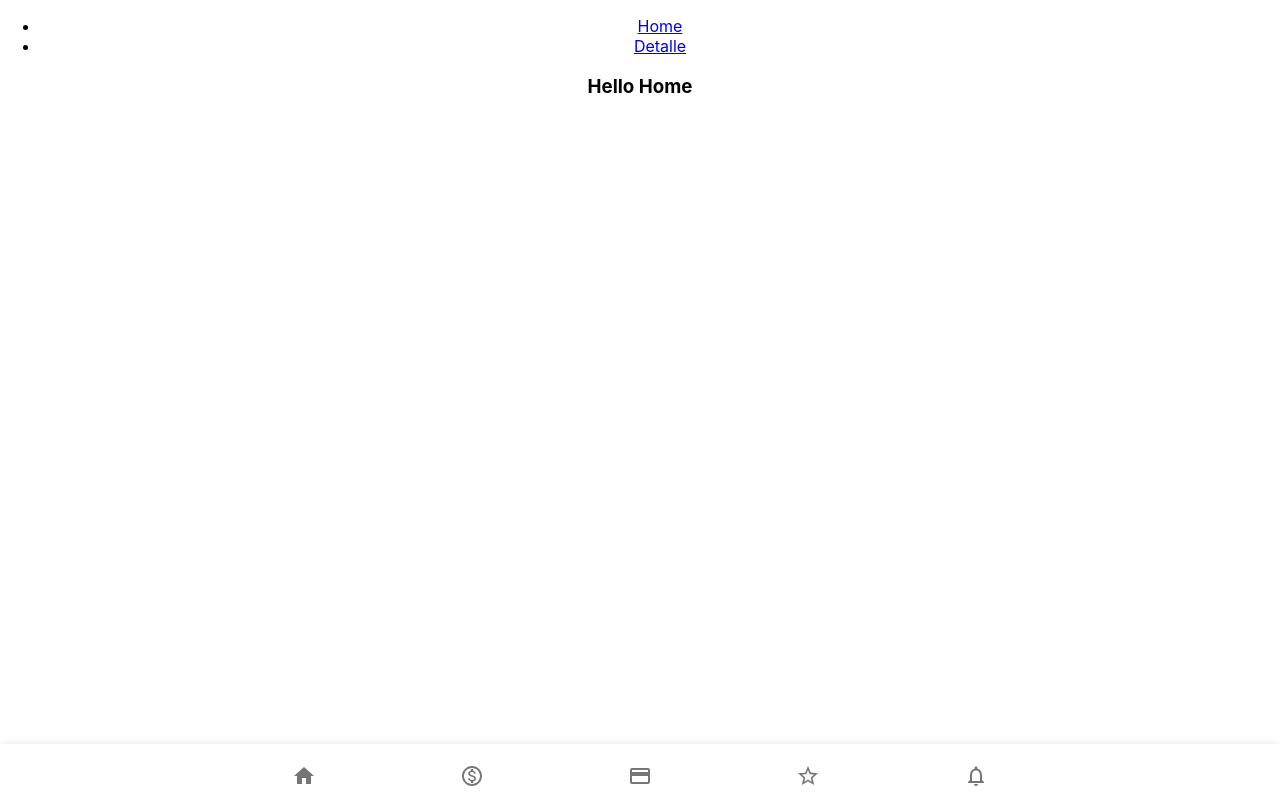
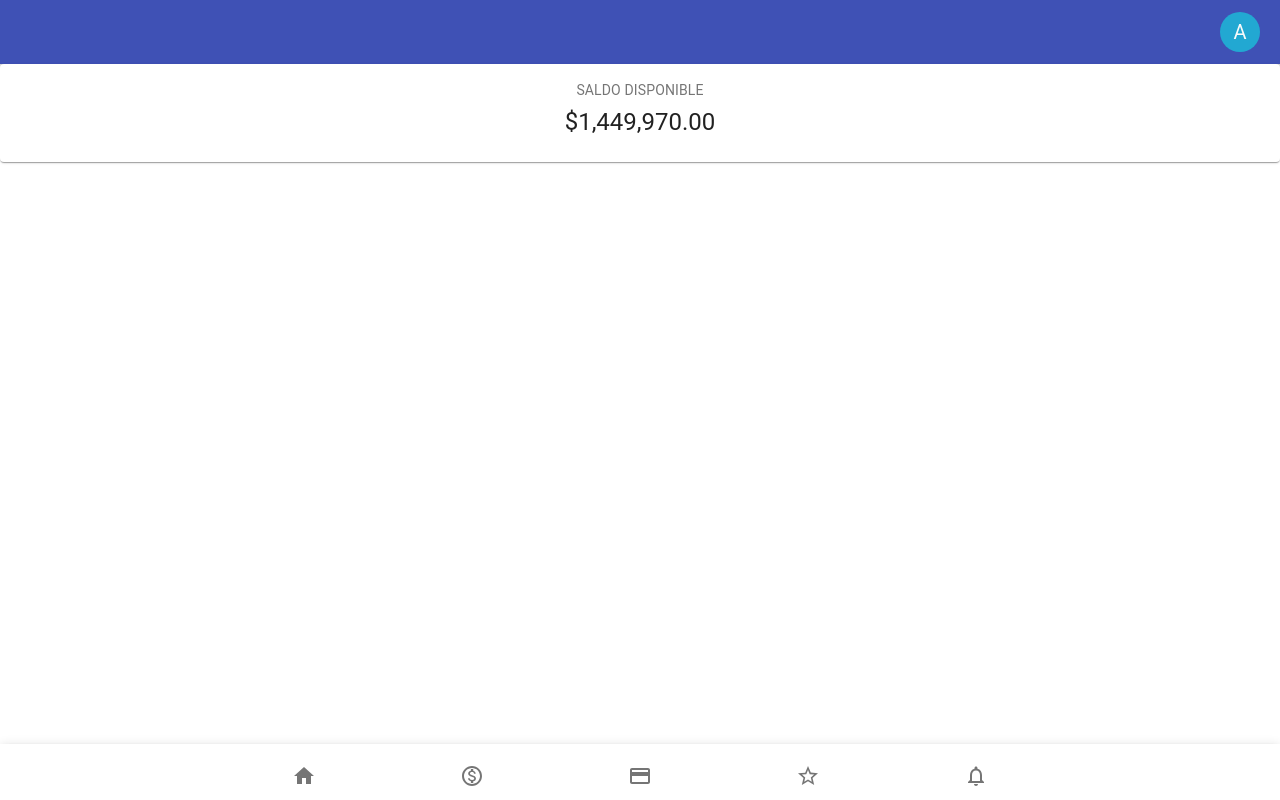
Before and after one commit to carlospablob/ION, a React (Create React App) app: page / in a window 1280 px wide. Built offline with nearby package versions, Linux system fonts and the light colour scheme.

Commit message:
Se agrega header bar

```diff
--- a/src/App.js
+++ b/src/App.js
@@ -10,18 +10,6 @@ function App() {
   return (
     <Router>
       <div className="App">
-
-        <nav>
-          <ul>
-            <li>
-              <Link to="/">Home</Link>
-            </li>
-            <li>
-              <Link to="/detail">Detalle</Link>
-            </li>
-          </ul>
-        </nav>
-
         <Switch >
           <Route exact path="/" component={Home}/>
           <Route exact path="/detail" component={Detail}/>
--- /dev/null
+++ b/src/components/HeaderBar.js
@@ -0,0 +1,41 @@
+import React from 'react';
+import { makeStyles } from '@material-ui/core/styles';
+import AppBar from '@material-ui/core/AppBar';
+import Toolbar from '@material-ui/core/Toolbar';
+import Avatar from '@material-ui/core/Avatar';
+
+const useStyles = makeStyles((theme) => ({
+    header: {
+      flexGrow: 1,
+    },
+    menuButton: {
+      marginLeft: theme.spacing(2),
+    },
+    title: {
+      flexGrow: 1,
+    },
+    avatar: {
+        position: 'absolute',
+        right: 0,
+        marginRight: 20,
+        background: '#22a8d2'
+    }
+  }));
+
+
+const HeaderBar = () => {
+    const classes = useStyles();
+
+
+    return (
+        <div className={classes.header}>
+            <AppBar position="static">
+                <Toolbar>
+                    <Avatar className={classes.avatar}>A</Avatar>
+                </Toolbar>
+            </AppBar>
+        </div>
+    )
+}
+
+export default HeaderBar;
--- /dev/null
+++ b/src/components/PriceCard.js
@@ -0,0 +1,36 @@
+import React from 'react';
+import { makeStyles } from '@material-ui/core/styles';
+
+import Typography from '@material-ui/core/Typography';
+import Card from '@material-ui/core/Card';
+import CardContent from '@material-ui/core/CardContent';
+
+
+const useStyles = makeStyles({
+    cardPrice: {
+      minWidth: 275,
+    },
+    title: {
+      fontSize: 14,
+    },
+  });
+
+const PriceCard = () => {
+
+  const classes = useStyles();
+
+    return (
+        <Card className={classes.cardPrice}>
+            <CardContent>
+            <Typography className={classes.title} color="textSecondary" gutterBottom>
+                SALDO DISPONIBLE
+            </Typography>
+            <Typography variant="h5" component="h2">
+                $1,449,970.00
+            </Typography>
+            </CardContent>
+      </Card>
+    )
+}
+
+export default PriceCard;
--- a/src/pages/Home.js
+++ b/src/pages/Home.js
@@ -1,6 +1,8 @@
 import React from 'react'
 import FooterNavigation from '../components/FooterNavigation';
 import { makeStyles } from '@material-ui/core/styles';
+import PriceCard from '../components/PriceCard';
+import HeaderBar from '../components/HeaderBar';
 
 const useStyles  = makeStyles({
   root: {
@@ -18,10 +20,10 @@ const Home = () => {
 
   return (
     <div className={classes.root}>
-      <h3>Hello Home</h3>
 
+      <HeaderBar />
 
-
+      <PriceCard />
 
 
       <FooterNavigation  className={classes.footer}/>
```
